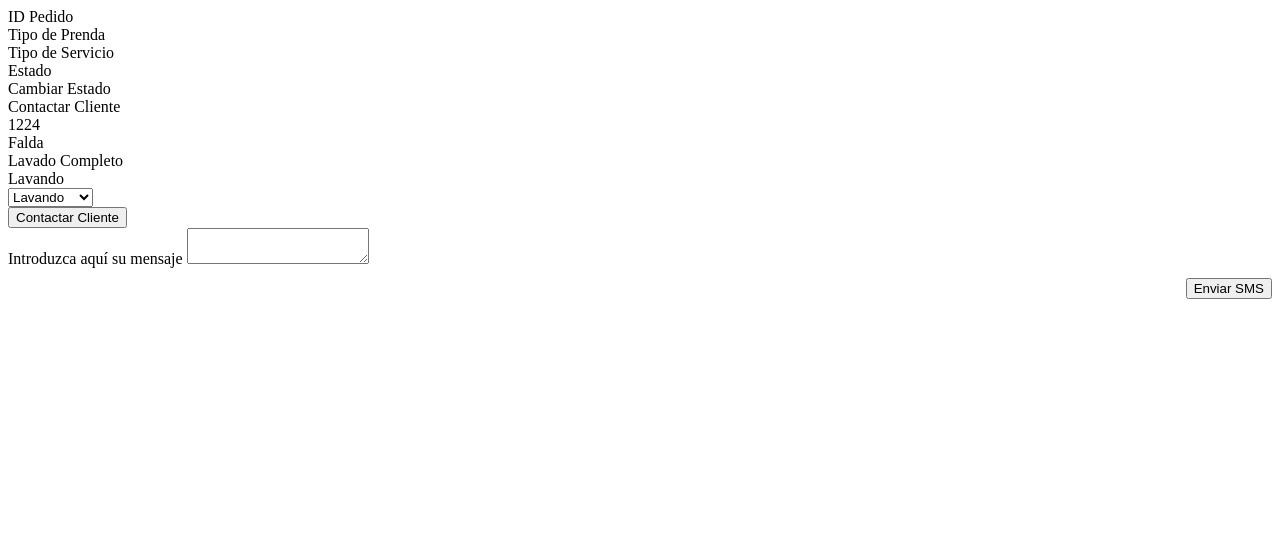
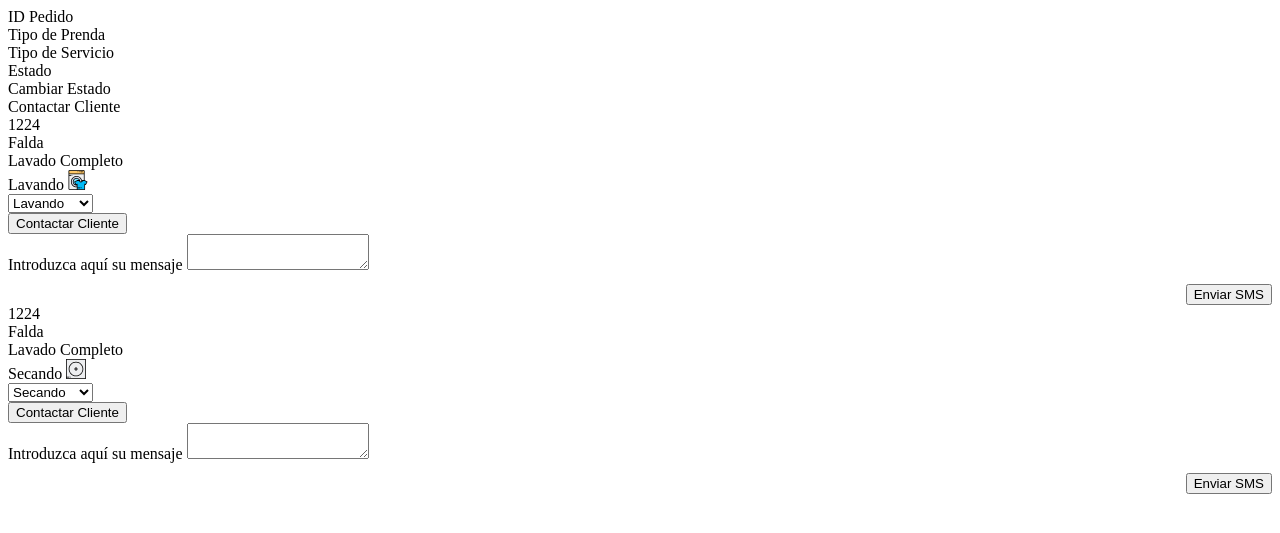
Before and after one commit to flouMicaza/CDI-tintoreria, a PHP site: page /html/ver_pedidos.html in a window 1280 px wide. Shown: the top 533 px of the page. Run offline with PHP 8.4, Linux system fonts and the light colour scheme.

Commit message:
Estado tiene iconos

```diff
--- a/css/scss/tablas.scss
+++ b/css/scss/tablas.scss
@@ -41,3 +41,7 @@ label {
 .opciones {
   text-align: left;
 }
+
+.sms {
+  padding: 5px;
+}
--- a/css/tablas.css
+++ b/css/tablas.css
@@ -42,4 +42,8 @@ label {
   text-align: left;
 }
 
+.sms {
+  padding: 5px;
+}
+
 /*# sourceMappingURL=tablas.css.map */
--- a/html/ver_pedidos.html
+++ b/html/ver_pedidos.html
@@ -32,31 +32,28 @@
         Lavado Completo
         </div>
       <div class="col-2 columna opciones">
-        Lavando
+        Lavando <img src="../assets/img/svg/washing-machine.svg" width="20" />
       </div>
       <div class="col-2 columna">
 
 
          <select name="tipo_prenda" id="tipo_prenda"  class="form-control">
 
-
             <option value="camiseta">Lavando</option>
             <option value="camisa">Secando</option>
             <option value="pantalon">En Espera</option>
             <option value="falda">Finalizado</option>
 
-
-
           </select>
 
         </div>
         <div class="col-2 columna">
-        <button class="btn btn-primary" data-toggle="collapse" data-target="#demo" aria-expanded="false" aria-controls"demo">Contactar Cliente</button>
+        <button class="btn btn-primary" data-toggle="collapse" data-target="#pedido-1" aria-expanded="false" aria-controls"demo">Contactar Cliente</button>
       </div>
       </div>
       <div class="row">
-    <div class="col-12 columna sms">
-    <div id="demo" class="collapse ">
+    <div class="col-12 columna ">
+    <div id="pedido-1" class="collapse sms">
 
       <label for="obs">Introduzca aquí su mensaje</label>
             <textarea name="idc" id="obs" class="form-control"></textarea>
@@ -65,6 +62,51 @@
     </div>
       </div>
     </div>
+        <div class="row">
+          <div class="col-2 columna">
+            1224
+          </div>
+          <div class="col-2 columna">
+            Falda
+          </div>
+          <div class="col-2 columna">
+            Lavado Completo
+          </div>
+          <div class="col-2 columna opciones">
+            Secando <img src="../assets/img/svg/tumble-dryer.svg" width="20" />
+          </div>
+          <div class="col-2 columna">
+
+
+            <select name="tipo_prenda" id="tipo_prenda" class="form-control">
+
+              <option value="camisa">Secando</option>
+              <option value="camiseta">Lavando</option>
+
+              <option value="pantalon">En Espera</option>
+              <option value="falda">Finalizado</option>
+
+
+
+            </select>
+
+          </div>
+          <div class="col-2 columna">
+            <button class="btn btn-primary" data-toggle="collapse" data-target="#pedido-2" aria-expanded="false"
+              aria-controls"demo">Contactar Cliente</button>
+          </div>
+        </div>
+        <div class="row">
+          <div class="col-12 columna ">
+            <div id="pedido-2" class="collapse sms">
+
+              <label for="obs">Introduzca aquí su mensaje</label>
+              <textarea name="idc" id="obs" class="form-control"></textarea>
+              <div style="margin-top:10px; text-align: right"><button class="btn btn-primary"> Enviar SMS</button></div>
+
+            </div>
+          </div>
+        </div>
     </div>
 
 
```
Also changed, not shown: html/pedidos_trabajador.html (+20 -17 lines), assets/img/svg/accept.svg (added), assets/img/svg/loading.svg (added), assets/img/svg/tumble-dryer.svg (added).
